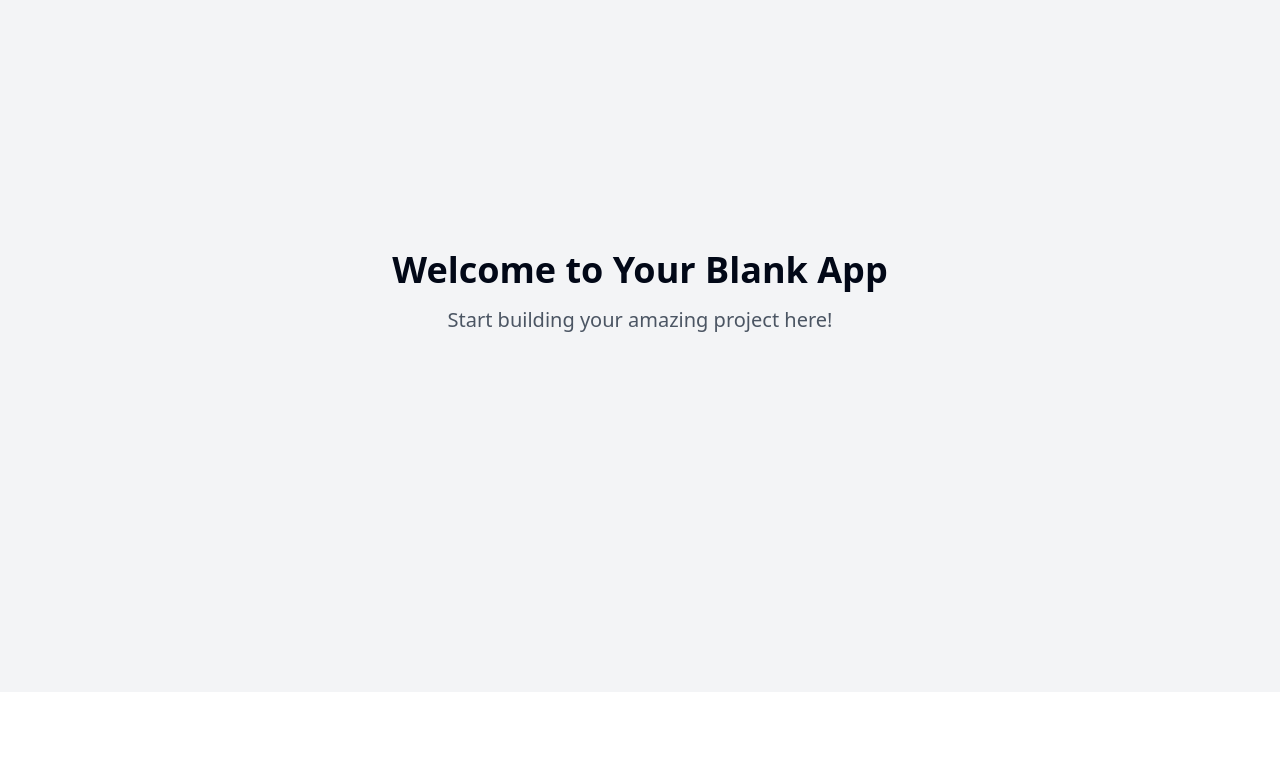
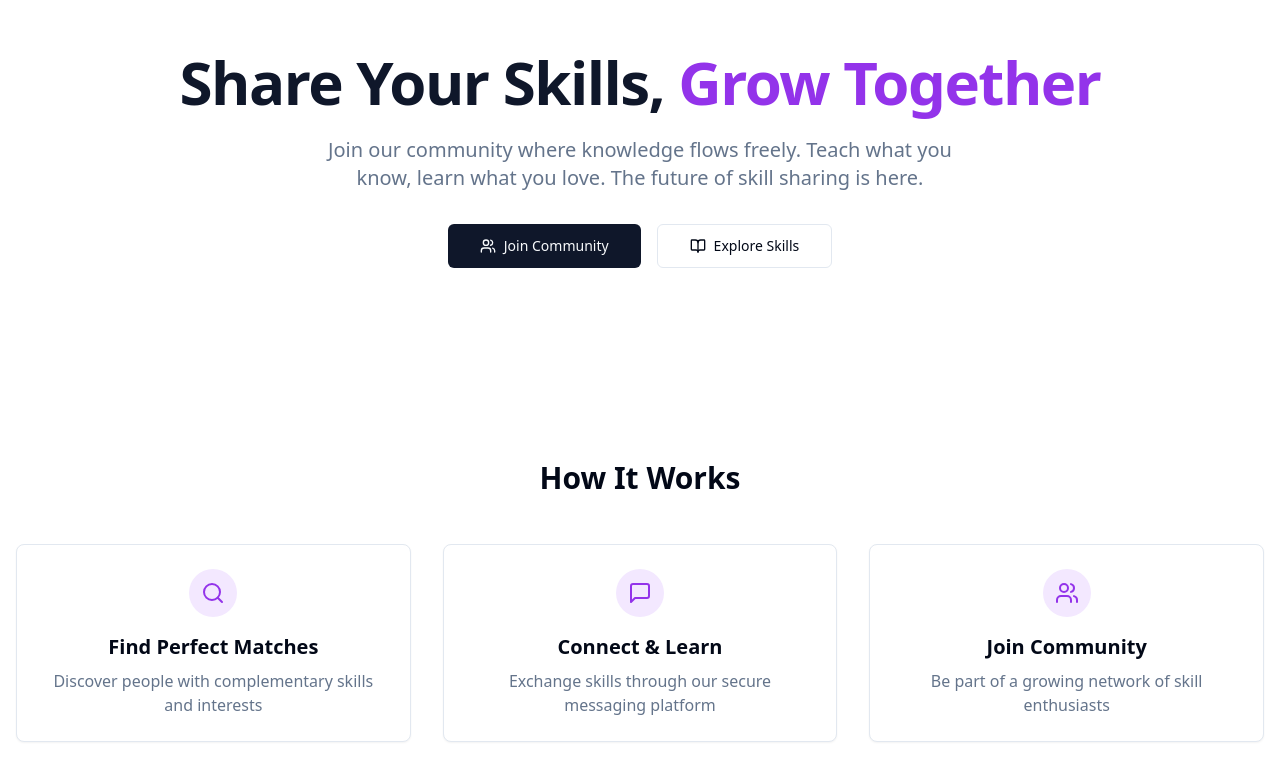
Before and after one commit to araboi/skill-swap-oasis-network, a React (Vite) app: page / in a window 1280 px wide. Shown: the part 108-888 px from the top of the page. Before the commit the page ends 800 px from the top, so only its background shows below. Built offline with nearby package versions, Linux system fonts and the light colour scheme.

Commit message:
Start project

```diff
--- /dev/null
+++ b/src/components/FeatureCard.tsx
@@ -0,0 +1,25 @@
+
+import { Card, CardContent } from "@/components/ui/card";
+import { LucideIcon } from "lucide-react";
+
+interface FeatureCardProps {
+  title: string;
+  description: string;
+  Icon: LucideIcon;
+}
+
+const FeatureCard = ({ title, description, Icon }: FeatureCardProps) => {
+  return (
+    <Card className="transition-all hover:scale-105">
+      <CardContent className="flex flex-col items-center p-6 text-center">
+        <div className="mb-4 rounded-full bg-purple-100 p-3">
+          <Icon className="h-6 w-6 text-purple-600" />
+        </div>
+        <h3 className="mb-2 text-xl font-semibold">{title}</h3>
+        <p className="text-muted-foreground">{description}</p>
+      </CardContent>
+    </Card>
+  );
+};
+
+export default FeatureCard;
--- /dev/null
+++ b/src/components/Hero.tsx
@@ -0,0 +1,30 @@
+
+import { Button } from "@/components/ui/button";
+import { BookOpen, Users } from "lucide-react";
+
+const Hero = () => {
+  return (
+    <div className="flex flex-col items-center justify-center px-4 py-16 text-center lg:py-32">
+      <h1 className="mb-6 text-4xl font-bold tracking-tight text-primary sm:text-5xl lg:text-6xl">
+        Share Your Skills,{" "}
+        <span className="text-purple-600">Grow Together</span>
+      </h1>
+      <p className="mb-8 max-w-2xl text-lg text-muted-foreground sm:text-xl">
+        Join our community where knowledge flows freely. Teach what you know,
+        learn what you love. The future of skill sharing is here.
+      </p>
+      <div className="flex flex-col gap-4 sm:flex-row">
+        <Button size="lg" className="gap-2">
+          <Users />
+          Join Community
+        </Button>
+        <Button size="lg" variant="outline" className="gap-2">
+          <BookOpen />
+          Explore Skills
+        </Button>
+      </div>
+    </div>
+  );
+};
+
+export default Hero;
--- a/src/pages/Index.tsx
+++ b/src/pages/Index.tsx
@@ -1,11 +1,41 @@
-// Update this page (the content is just a fallback if you fail to update the page)
+
+import { MessageSquare, Search, Users } from "lucide-react";
+import Hero from "@/components/Hero";
+import FeatureCard from "@/components/FeatureCard";
 
 const Index = () => {
+  const features = [
+    {
+      title: "Find Perfect Matches",
+      description: "Discover people with complementary skills and interests",
+      Icon: Search
+    },
+    {
+      title: "Connect & Learn",
+      description: "Exchange skills through our secure messaging platform",
+      Icon: MessageSquare
+    },
+    {
+      title: "Join Community",
+      description: "Be part of a growing network of skill enthusiasts",
+      Icon: Users
+    }
+  ];
+
   return (
-    <div className="min-h-screen flex items-center justify-center bg-gray-100">
-      <div className="text-center">
-        <h1 className="text-4xl font-bold mb-4">Welcome to Your Blank App</h1>
-        <p className="text-xl text-gray-600">Start building your amazing project here!</p>
+    <div className="min-h-screen bg-background">
+      <div className="mx-auto max-w-7xl px-4 py-8">
+        <Hero />
+        <div className="py-16">
+          <h2 className="mb-12 text-center text-3xl font-bold">
+            How It Works
+          </h2>
+          <div className="grid gap-8 sm:grid-cols-2 lg:grid-cols-3">
+            {features.map((feature) => (
+              <FeatureCard key={feature.title} {...feature} />
+            ))}
+          </div>
+        </div>
       </div>
     </div>
   );
```
